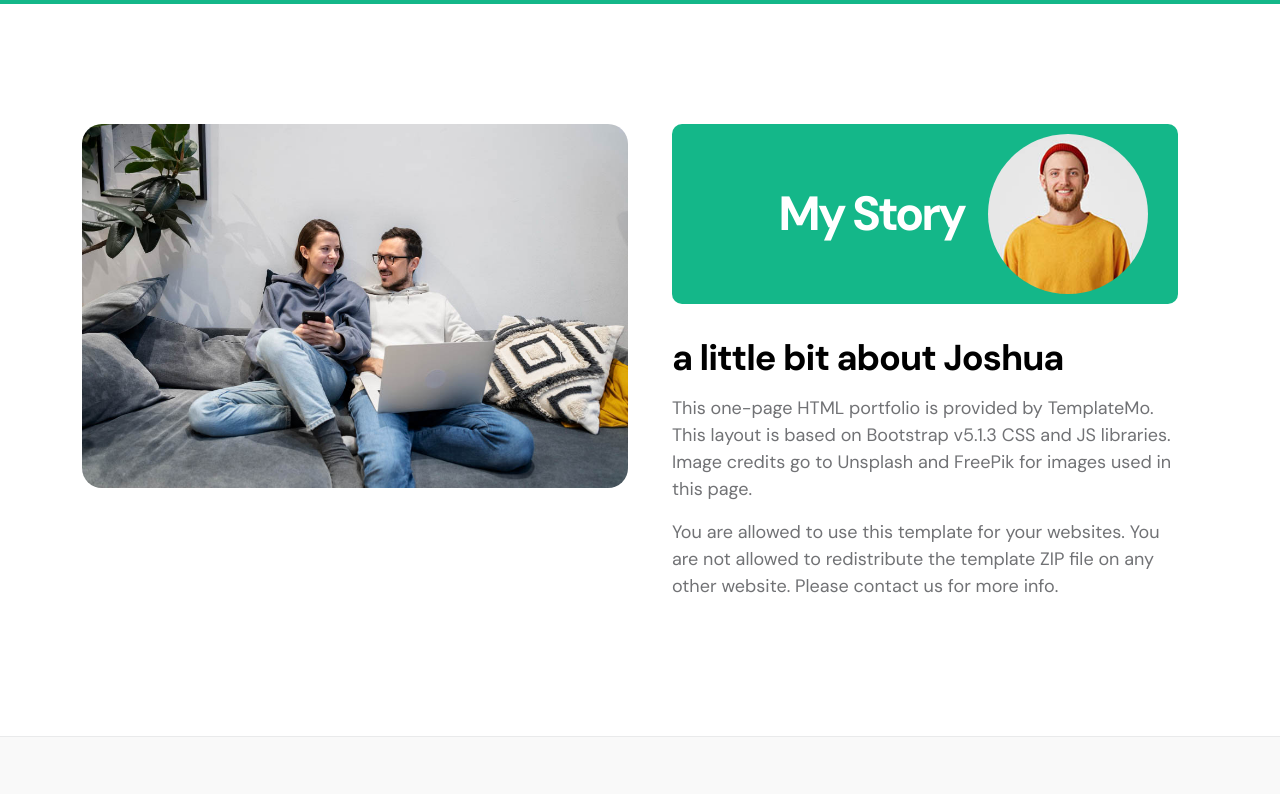
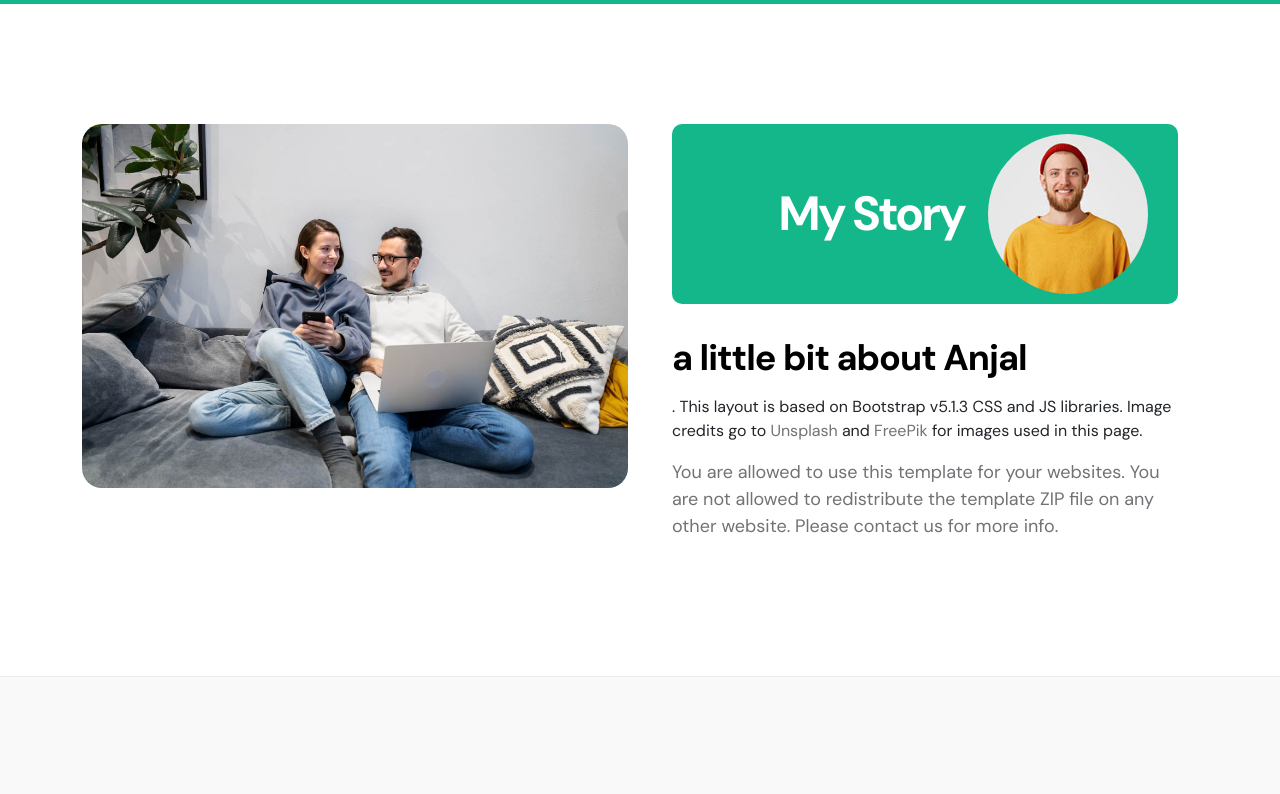
Before and after one commit to Rajchal/s3-bucket-aws, a plain HTML site: page public/index.html in a window 1280 px wide. Shown: the part 656-1450 px from the top of the page. Drawn offline with Linux system fonts and the light colour scheme.

Commit message:
testing the ci/cd

```diff
--- a/public/index.html
+++ b/public/index.html
@@ -7,7 +7,7 @@
         <meta name="description" content="">
         <meta name="author" content="TemplateMo">
 
-        <title>First Portfolio Bootstrap 5 Theme</title>
+        <title>FAnjal Rajchal</title>
 
         <!-- CSS FILES -->
         <link rel="preconnect" href="https://fonts.googleapis.com">
@@ -139,9 +139,7 @@ https://templatemo.com/tm-578-first-portfolio
                                     <img src="images/happy-bearded-young-man.jpg" class="avatar-image img-fluid" alt="">
                                 </div>
 
-                                <h3 class="pt-2 mb-3">a little bit about Joshua</h3>
-
-                                <p>This one-page HTML portfolio is provided by <a href="https://templatemo.com" target="_blank">TemplateMo</a>. This layout is based on Bootstrap v5.1.3 CSS and JS libraries. Image credits go to <a href="https://unsplash.com" target="_blank">Unsplash</a> and <a href="https://freepik.com" target="_blank">FreePik</a> for images used in this page.</p>
+                                <h3 class="pt-2 mb-3">a little bit about Anjal</h3>. This layout is based on Bootstrap v5.1.3 CSS and JS libraries. Image credits go to <a href="https://unsplash.com" target="_blank">Unsplash</a> and <a href="https://freepik.com" target="_blank">FreePik</a> for images used in this page.</p>
 
                                 <p>You are allowed to use this template for your websites. You are not allowed to redistribute the template ZIP file on any other website. Please <a href="https://templatemo.com/contact" target="_blank">contact us</a> for more info.</p>
                             </div>
```
